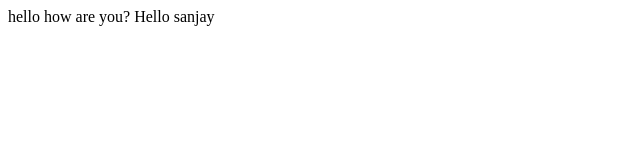
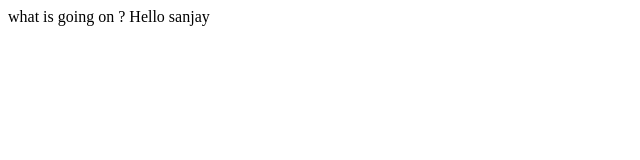
Before and after one commit to Sanjaybhati1295/meetingTool, a website: page index.html in a window 1280 px wide. Shown: the full height of the page, 0-640 px from the left. Drawn offline with Linux system fonts and the light colour scheme.

Commit message:
index file ch

```diff
--- a/index.html
+++ b/index.html
@@ -1,6 +1,6 @@
 <html>
     <head>
-        hello how are you?
+        what is going on ?
     </head>
     <body>
         Hello sanjay
```
